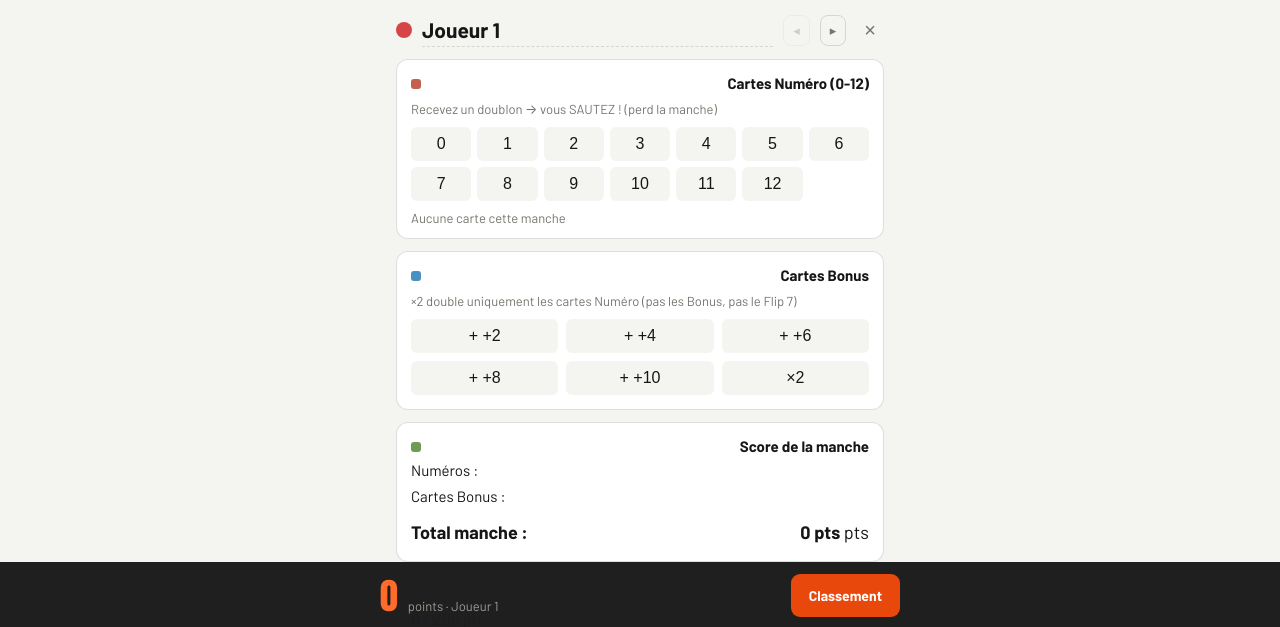
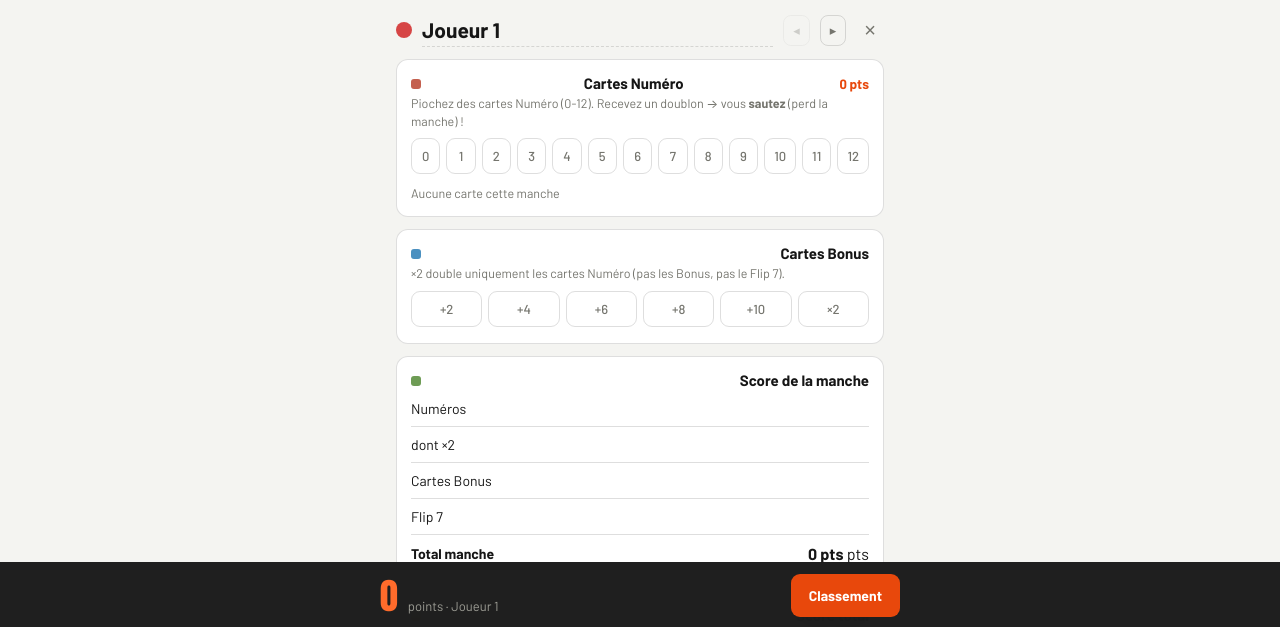
Before and after one commit to i3mYsElf/scores, a website: page flip7.html in a window 1280 px wide. Shown: the part 171-798 px from the top of the page. Drawn offline with Linux system fonts and the light colour scheme.

Commit message:
fix: flip7 design to match other games style

```diff
--- a/flip7.html
+++ b/flip7.html
@@ -37,128 +37,53 @@
 <script>
 const { blank, score, addNumber, addBonus, endRound, maxPlayers, fixup } = GameLogic;
 
-/* ---------- Rendu ---------- */
-
-function drawNumberGrid(d) {
-  const allNumbers = [0, 1, 2, 3, 4, 5, 6, 7, 8, 9, 10, 11, 12];
-  const hasInHand = (n) => d.numbers.includes(n);
-  const isOut = d.isOut;
-
-  return allNumbers.map(n => {
-    const disabled = hasInHand(n) || isOut;
-    const label = n === 0 ? '0' : n;
-    return `<button class="num-btn" data-number="${n}" ${disabled ? 'disabled' : ''}>`
-      + `<span>${label}</span></button>`;
-  }).join('');
-}
-
-function drawBonusGrid(d) {
-  const allBonuses = ['+2', '+4', '+6', '+8', '+10', 'x2'];
-  const hasBonus = (b) => d.bonuses.includes(b);
-  const isOut = d.isOut;
-
-  return allBonuses.map(b => {
-    const disabled = hasBonus(b) || isOut;
-    const label = b === 'x2' ? '×2' : '+ ' + b;
-    return `<button class="bonus-btn" data-bonus="${b}" ${disabled ? 'disabled' : ''}>`
-      + `<span>${label}</span></button>`;
-  }).join('');
-}
-
 function drawCurrentCards(d) {
   const hasNumbers = d.numbers.length > 0;
   const hasBonuses = d.bonuses.length > 0;
 
   let html = '';
 
-  if (hasNumbers) {
-    html += `<div class="current-group">`;
-    html += `<span class="group-label">Numéros :</span>`;
-    html += `<span class="group-values">${d.numbers.join(', ')}</span>`;
-    html += `</div>`;
-  }
-
-  if (hasBonuses) {
-    html += `<div class="current-group">`;
-    html += `<span class="group-label">Bonus :</span>`;
-    html += `<span class="group-values">${d.bonuses.map(b => b === 'x2' ? '×2' : '+'+b).join(', ')}</span>`;
-    html += `</div>`;
+  if (hasNumbers || hasBonuses) {
+    html += '<div class="seg">';
+    if (hasNumbers) {
+      html += `<span class="lab">Numéros : ${d.numbers.join(', ')}</span>`;
+    }
+    if (hasBonuses) {
+      html += `<span class="lab">Bonus : ${d.bonuses.map(b => b === 'x2' ? '×2' : '+'+b).join(', ')}</span>`;
+    }
+    html += '</div>';
   }
 
   if (!hasNumbers && !hasBonuses) {
-    html += `<div class="current-group hint">Aucune carte cette manche</div>`;
+    html += '<p class="hint">Aucune carte cette manche</p>';
   }
 
-  // Badges d'état
   if (d.hasFlipped) {
-    html += `<div class="status-badge flip7">✓ FLIP 7 !</div>`;
+    html += '<p class="hint" style="color:var(--vert);font-weight:600">✓ FLIP 7 ! +15 pts</p>';
   }
   if (d.isOut) {
-    html += `<div class="status-badge saut">✗ SAUTÉ !</div>`;
+    html += '<p class="hint" style="color:var(--danger);font-weight:600">✗ SAUTÉ ! 0 pt cette manche</p>';
   }
 
   return html;
 }
 
-function drawSheet(d, ctx) {
-  const s = score(d);
-
-  return `
-  <div class="card">
-    <h2>${sq('var(--rouge)')}Cartes Numéro (0-12)</h2>
-    <p class="hint">Recevez un doublon → vous SAUTEZ ! (perd la manche)</p>
-    <div class="number-grid">
-      ${drawNumberGrid(d)}
-    </div>
-    <div class="current-cards">
-      ${drawCurrentCards(d)}
-    </div>
-  </div>
-
-  <div class="card">
-    <h2>${sq('var(--bleu)')}Cartes Bonus</h2>
-    <p class="hint">×2 double uniquement les cartes Numéro (pas les Bonus, pas le Flip 7)</p>
-    <div class="bonus-grid">
-      ${drawBonusGrid(d)}
-    </div>
-  </div>
-
-  <div class="card">
-    <h2>${sq('var(--vert)')}Score de la manche</h2>
-    <div class="round-scores">
-      <div class="score-row">
-        <span>Numéros :</span>
-        <span class="val" data-val="numbers">${s.numbers}</span>
-        ${s.doubled > 0 ? `<span> × 2 = <b class="val" data-val="doubled">${s.doubled}</b></span>` : ''}
-      </div>
-      <div class="score-row">
-        <span>Cartes Bonus :</span>
-        <span class="val" data-val="bonuses">${s.bonuses}</span>
-      </div>
-      ${s.flip7 > 0 ? `<div class="score-row flip7-row">
-        <span>Flip 7 :</span>
-        <span>+ <b class="val" data-val="flip7">${s.flip7}</b></span>
-      </div>` : ''}
-      <div class="score-row total-row">
-        <span><b>Total manche :</b></span>
-        <span><b class="sum" data-sum="roundTotal">${s.roundTotal}</b> pts</span>
-      </div>
-    </div>
-    <p class="hint">${d.isOut ? 'Vous avez sauté → 0 pt cette manche' : ''}</p>
-  </div>
-
-  <div class="card">
-    <h2>${sq('var(--or)')}Score total</h2>
-    <div class="total-score">
-      <span><b class="val" data-val="total">${s.total}</b> / 200 pts</span>
-    </div>
-    <p class="hint">Atteignez 200 points pour gagner la partie !</p>
-    <button id="endRoundBtn" class="action-btn">Valider la manche</button>
-  </div>
-  `;
+function drawNumberButtons(d) {
+  const allNumbers = [0, 1, 2, 3, 4, 5, 6, 7, 8, 9, 10, 11, 12];
+  return allNumbers.map(n => {
+    const disabled = d.numbers.includes(n) || d.isOut;
+    return `<button class="ctl" data-number="${n}" ${disabled ? 'disabled' : ''}>${n}</button>`;
+  }).join('');
 }
 
-/* ---------- Logique de la feuille ---------- */
+function drawBonusButtons(d) {
+  const allBonuses = ['+2', '+4', '+6', '+8', '+10', 'x2'];
+  return allBonuses.map(b => {
+    const disabled = d.bonuses.includes(b) || d.isOut;
+    const label = b === 'x2' ? '×2' : b;
+    return `<button class="ctl" data-bonus="${b}" ${disabled ? 'disabled' : ''}>${label}</button>`;
+  }).join('');
+}
 
 initSheet({
   slug: 'flip7',
@@ -168,10 +93,62 @@ initSheet({
   score,
   fixup,
 
-  /* --- Rendu --- */
-  drawSheet,
+  drawSheet(d, ctx) {
 
-  /* --- Sommes pour l'UI --- */
+    return `
+  <div class="card">
+    <h2>${sq('var(--rouge)')}Cartes Numéro <span class="sum" data-sum="roundTotal">0</span></h2>
+    <p class="hint">Piochez des cartes Numéro (0-12). Recevez un doublon → vous <b>sautez</b> (perd la manche) !</p>
+    <div class="seg">
+      ${drawNumberButtons(d)}
+    </div>
+    ${drawCurrentCards(d)}
+  </div>
+
+  <div class="card">
+    <h2>${sq('var(--bleu)')}Cartes Bonus</h2>
+    <p class="hint">×2 double uniquement les cartes Numéro (pas les Bonus, pas le Flip 7).</p>
+    <div class="seg">
+      ${drawBonusButtons(d)}
+    </div>
+  </div>
+
+  <div class="card">
+    <h2>${sq('var(--vert)')}Score de la manche</h2>
+    <div class="row">
+      <div class="lab">Numéros</div>
+      <div class="val" data-val="numbers">0</div>
+    </div>
+    <div class="row" hidden data-shown-if="doubled">
+      <div class="lab">dont ×2</div>
+      <div class="val" data-val="doubled">0</div>
+    </div>
+    <div class="row">
+      <div class="lab">Cartes Bonus</div>
+      <div class="val" data-val="bonuses">0</div>
+    </div>
+    <div class="row" hidden data-shown-if="flip7">
+      <div class="lab">Flip 7</div>
+      <div class="val" data-val="flip7">0</div>
+    </div>
+    <div class="row">
+      <div class="lab"><b>Total manche</b></div>
+      <div class="val"><b class="sum" data-sum="roundTotal">0</b> pts</div>
+    </div>
+  </div>
+
+  <div class="card">
+    <h2>${sq('var(--jaune)')}Score total</h2>
+    <div class="row">
+      <div class="lab"><b>Total cumulé</b></div>
+      <div class="val"><b class="val" data-val="total">0</b> / 200 pts</div>
+    </div>
+    <p class="hint">Atteignez 200 points pour gagner la partie !</p>
+    <button class="ghost" id="endRoundBtn">Valider la manche</button>
+  </div>
+  `;
+  },
+
   sums(s) {
     return {
       roundTotal: s.roundTotal,
@@ -179,7 +156,6 @@ initSheet({
     };
   },
 
-  /* --- Classement --- */
   rankParts(s) {
     return [
       ['Manche en cours', s.roundTotal],
@@ -187,22 +163,28 @@ initSheet({
     ];
   },
 
-  /* --- Gestion des clics --- */
+  afterDraw(d, ctx) {
+    const s = score(d);
+    const doubledRow = document.querySelector('[data-shown-if="doubled"]');
+    if (doubledRow) {
+      doubledRow.hidden = s.doubled === 0;
+    }
+    const flip7Row = document.querySelector('[data-shown-if="flip7"]');
+    if (flip7Row) {
+      flip7Row.hidden = s.flip7 === 0;
+    }
+  },
+
   onClick(e, ctx) {
     const d = ctx.d;
 
-    /* --- Ajout d'une carte Numéro --- */
     const numBtn = e.target.closest('[data-number]');
     if (numBtn) {
       const value = parseInt(numBtn.dataset.number);
       const result = addNumber(d, value);
-
       if (result === false) {
-        // Sauté !
         ctx.refresh();
       } else if (result === 'flip7') {
-        // Flip 7 réalisé → la manche se termine automatiquement
-        // On pourrait valider auto, mais on laisse le joueur le faire
         ctx.refresh();
       } else {
         ctx.refresh();
@@ -210,7 +192,6 @@ initSheet({
       return true;
     }
 
-    /* --- Ajout d'une carte Bonus --- */
     const bonusBtn = e.target.closest('[data-bonus]');
     if (bonusBtn) {
       addBonus(d, bonusBtn.dataset.bonus);
@@ -218,7 +199,6 @@ initSheet({
       return true;
     }
 
-    /* --- Valider la manche --- */
     if (e.target.id === 'endRoundBtn') {
       endRound(d);
       ctx.refresh();
@@ -226,113 +206,6 @@ initSheet({
     }
 
     return false;
-  },
-
-  /* --- Styles spécifiques --- */
-  afterDraw(d, ctx) {
-    // Ajouter des styles pour les badges et les grilles
-    const style = document.createElement('style');
-    style.textContent = `
-      .number-grid {
-        display: grid;
-        grid-template-columns: repeat(7, 1fr);
-        gap: 6px;
-        margin: 8px 0;
-      }
-      .bonus-grid {
-        display: grid;
-        grid-template-columns: repeat(3, 1fr);
-        gap: 8px;
-        margin: 8px 0;
-      }
-      .num-btn, .bonus-btn {
-        padding: 8px 4px;
-        border: 2px solid var(--border);
-        border-radius: 6px;
-        background: var(--bg);
-        color: var(--fg);
-        font-size: 16px;
-        cursor: pointer;
-        transition: all 0.15s;
-      }
-      .num-btn:not(:disabled):hover, .bonus-btn:not(:disabled):hover {
-        background: var(--accent-bg);
-        border-color: var(--accent);
-      }
-      .num-btn:disabled, .bonus-btn:disabled {
-        opacity: 0.4;
-        cursor: not-allowed;
-      }
-      .current-cards {
-        margin-top: 8px;
-        font-size: 14px;
-      }
-      .current-group {
-        display: flex;
-        align-items: baseline;
-        gap: 8px;
-        margin: 4px 0;
-      }
-      .group-label {
-        color: var(--muted);
-      }
-      .group-values {
-        font-weight: 600;
-      }
-      .status-badge {
-        display: inline-block;
-        padding: 4px 10px;
-        border-radius: 12px;
-        font-size: 13px;
-        font-weight: 600;
-        margin-left: 8px;
-      }
-      .status-badge.flip7 {
-        background: #28a745;
-        color: white;
-      }
-      .status-badge.saut {
-        background: #dc3545;
-        color: white;
-      }
-      .round-scores {
-        font-size: 15px;
-      }
-      .score-row {
-        display: flex;
-        justify-content: space-between;
-        padding: 4px 0;
-        border-bottom: 1px dotted var(--border);
-      }
-      .score-row.total-row {
-        border-bottom: none;
-        font-size: 18px;
-        padding-top: 8px;
-        margin-top: 4px;
-        border-top: 2px solid var(--border);
-      }
-      .action-btn {
-        width: 100%;
-        padding: 12px;
-        margin-top: 12px;
-        border: none;
-        border-radius: 8px;
-        background: var(--accent);
-        color: var(--accent-fg);
-        font-size: 16px;
-        font-weight: 600;
-        cursor: pointer;
-      }
-      .action-btn:hover {
-        opacity: 0.9;
-      }
-      .hint {
-        font-size: 13px;
-        color: var(--muted);
-        margin-top: 8px;
-      }
-    `;
-    document.head.appendChild(style);
   }
 });
 </script>
```
